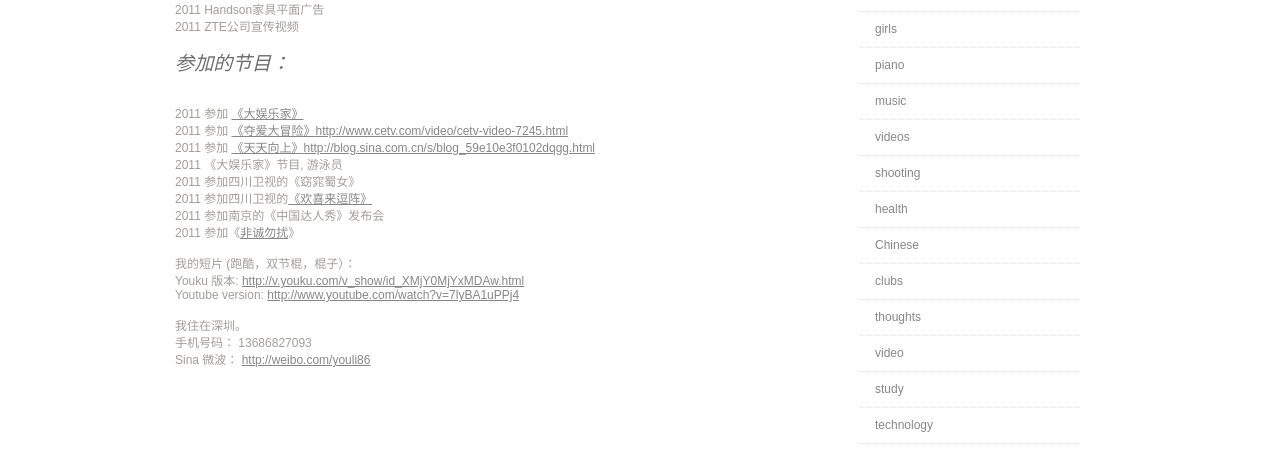
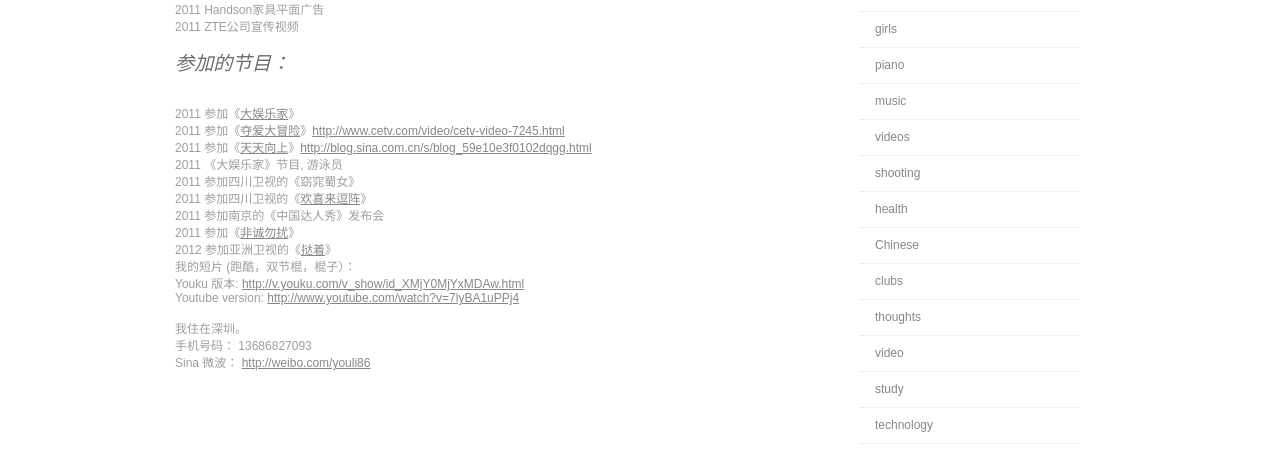
Before and after one commit to iurii/iurii.github.com, a Jekyll site: the page built from about.html, in a window 1280 px wide. Shown: the part 422-878 px from the top of the page. Built offline with Jekyll 4.4.1, drawn with Linux system fonts in a browser that asks for light colours; comment, search, counter and statistics services are not loaded.

Commit message:
about section changed

```diff
--- a/about.html
+++ b/about.html
@@ -22,14 +22,15 @@
 <br />
 
 <h3>参加的节目：</h3><br /><br />
-2011 参加 <a href="http://player.youku.com/player.php/sid/XMjc0MDI0MjY4/v.swf">《大娱乐家》</a><br />
-2011 参加 <a href="http://www.cetv.com/video/cetv-video-7245.html">《夺爱大冒险》</a><a href="http://www.cetv.com/video/cetv-video-7245.html">http://www.cetv.com/video/cetv-video-7245.html</a><br />
-2011 参加 <a href="http://v.youku.com/v_show/id_XMjgzNDAxOTEy.html">《天天向上》</a><a href="http://blog.sina.com.cn/s/blog_59e10e3f0102dqgg.html">http://blog.sina.com.cn/s/blog_59e10e3f0102dqgg.html</a><br />
+2011 参加《<a href="http://player.youku.com/player.php/sid/XMjc0MDI0MjY4/v.swf">大娱乐家</a>》<br />
+2011 参加《<a href="http://www.cetv.com/video/cetv-video-7245.html">夺爱大冒险</a>》<a href="http://www.cetv.com/video/cetv-video-7245.html">http://www.cetv.com/video/cetv-video-7245.html</a><br />
+2011 参加《<a href="http://v.youku.com/v_show/id_XMjgzNDAxOTEy.html">天天向上</a>》<a href="http://blog.sina.com.cn/s/blog_59e10e3f0102dqgg.html">http://blog.sina.com.cn/s/blog_59e10e3f0102dqgg.html</a><br />
 2011 《大娱乐家》节目, 游泳员<br />
 2011 参加四川卫视的《窈窕蜀女》<br />
-2011 参加四川卫视的<a href="http://www.letv.com/ptv/vplay/1364252.html">《欢喜来逗阵》</a><br />
+2011 参加四川卫视的《<a href="http://www.letv.com/ptv/vplay/1364252.html">欢喜来逗阵</a>》<br />
 2011 参加南京的《中国达人秀》发布会<br />
 2011 参加《<a href="http://www.jstv.com/c/ws/fcwr/201112/t20111217_697807.shtml" target="_blank">非诚勿扰</a>》<br />
+2012 参加亚洲卫视的《<a href="http://youtu.be/n8iZ2KCxo3U?t=22m14s">挞着</a>》
 
 <br />
 我的短片 (跑酷，双节棍，棍子）：<br />
```
